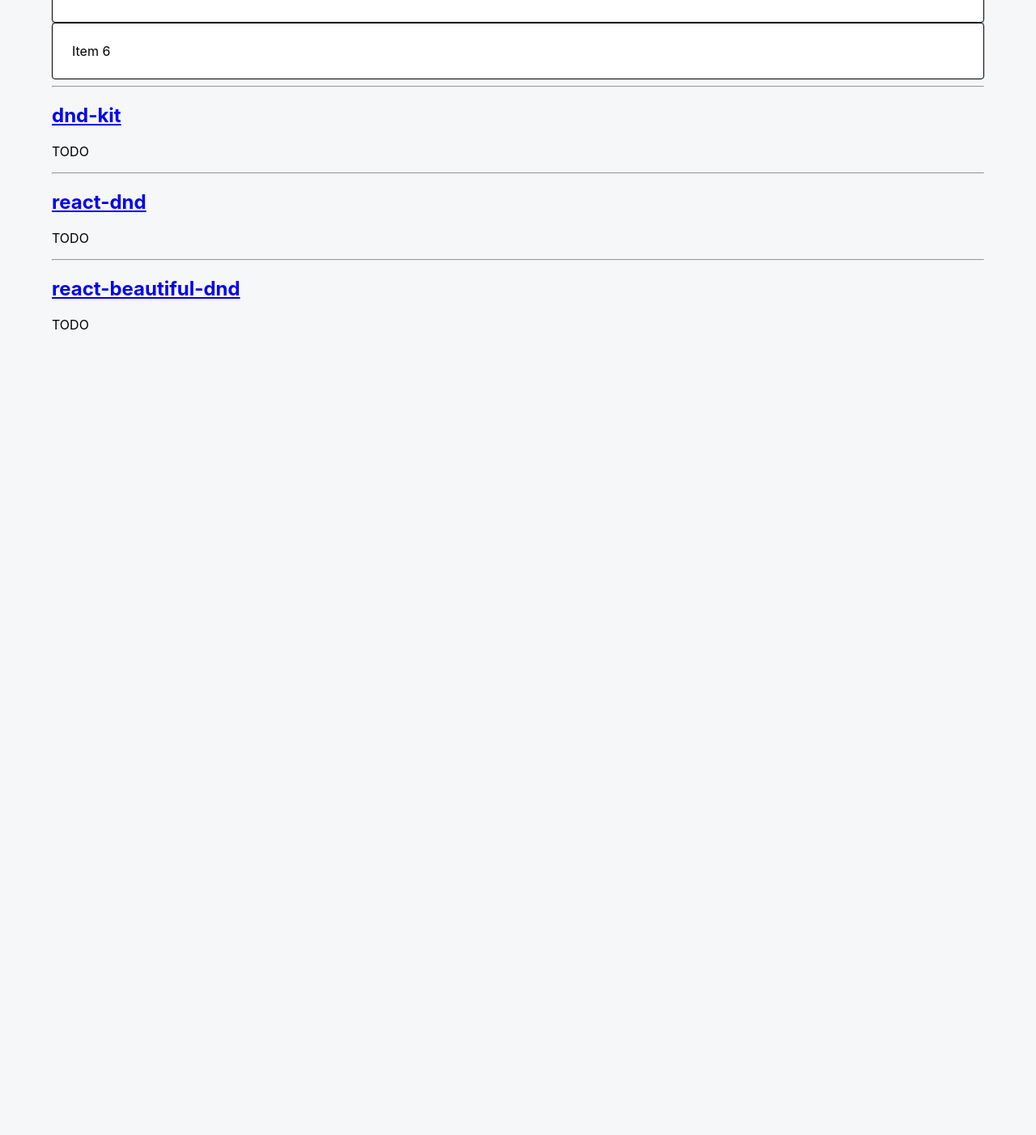
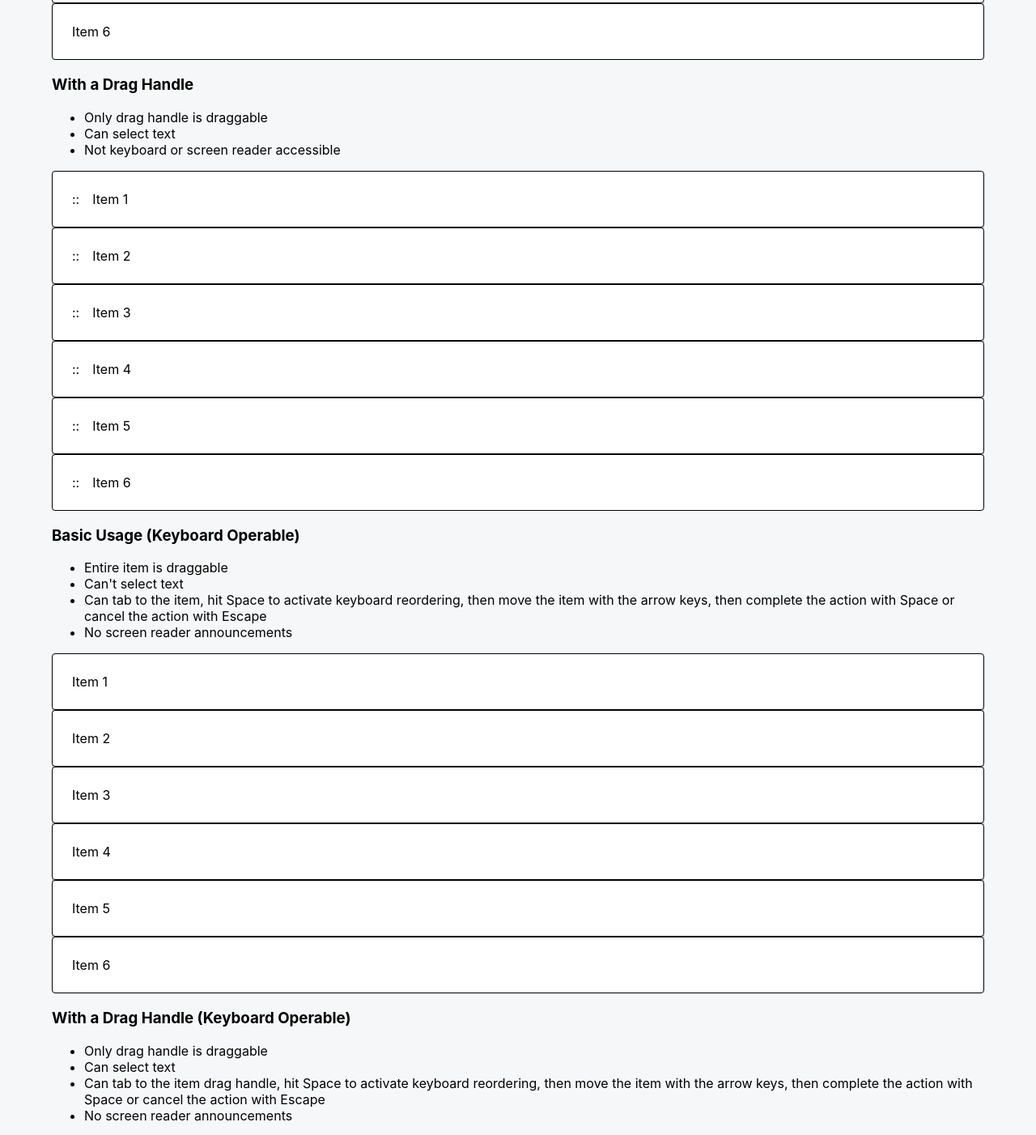
Before and after one commit to thawkin3/accessible-drag-and-drop, a React (Create React App) app: page / in a window 1280 px wide. Shown: the part 680-2082 px from the top of the page at 81% size. Before the commit the page ends 1171 px from the top, so only its background shows below. Built offline with nearby package versions, Linux system fonts and the light colour scheme.

Commit message:
feat: adds react-sortable-hoc demos

```diff
--- a/src/App.css
+++ b/src/App.css
@@ -16,10 +16,14 @@
   flex-direction: row;
   width: 100%;
   align-items: flex-start;
-  justify-content: space-between;
   border: 1px solid #000;
   border-radius: 0.25rem;
   background: #fff;
   padding: 1.5rem;
   color: #000;
 }
+
+.drag-handle {
+  margin-right: 1rem;
+  cursor: pointer;
+}
--- a/src/App.js
+++ b/src/App.js
@@ -1,5 +1,8 @@
 import React from 'react';
-import { ReactSortableHOCDemo } from './components/react-sortable-hoc/ReactSortableHocDemo';
+import { ReactSortableHOCDemo1 } from './components/react-sortable-hoc/ReactSortableHocDemo1';
+import { ReactSortableHOCDemo2 } from './components/react-sortable-hoc/ReactSortableHocDemo2';
+import { ReactSortableHOCDemo3 } from './components/react-sortable-hoc/ReactSortableHocDemo3';
+import { ReactSortableHOCDemo4 } from './components/react-sortable-hoc/ReactSortableHocDemo4';
 import { DndKitDemo } from './components/dnd-kit/DndKitDemo';
 import { ReactDndDemo } from './components/react-dnd/ReactDndDemo';
 import { ReactBeautifulDndDemo } from './components/react-beautiful-dnd/ReactBeautifulDndDemo';
@@ -18,7 +21,10 @@
         react-sortable-hoc
       </a>
     </h2>
-    <ReactSortableHOCDemo />
+    <ReactSortableHOCDemo1 />
+    <ReactSortableHOCDemo2 />
+    <ReactSortableHOCDemo3 />
+    <ReactSortableHOCDemo4 />
     <hr />
     <h2>
       <a
--- /dev/null
+++ b/src/components/react-sortable-hoc/ReactSortableHocDemo1.js
@@ -0,0 +1,44 @@
+import React, { useState } from 'react';
+import { SortableContainer, SortableElement } from 'react-sortable-hoc';
+import { arrayMoveImmutable } from 'array-move';
+
+export const ReactSortableHOCDemo1 = () => {
+  const [items, setItems] = useState([
+    'Item 1',
+    'Item 2',
+    'Item 3',
+    'Item 4',
+    'Item 5',
+    'Item 6',
+  ]);
+
+  const onSortEnd = ({ oldIndex, newIndex }) => {
+    setItems(items => arrayMoveImmutable(items, oldIndex, newIndex));
+  };
+
+  return (
+    <>
+      <h3>Basic Usage</h3>
+      <ul>
+        <li>Entire item is draggable</li>
+        <li>Can't select text</li>
+        <li>Not keyboard or screen reader accessible</li>
+      </ul>
+      <SortableList items={items} onSortEnd={onSortEnd} />
+    </>
+  );
+};
+
+const SortableItem = SortableElement(({ value }) => (
+  <li className="card">{value}</li>
+));
+
+const SortableList = SortableContainer(({ items }) => {
+  return (
+    <ol className="cards-container">
+      {items.map((value, index) => (
+        <SortableItem key={`item-${value}`} index={index} value={value} />
+      ))}
+    </ol>
+  );
+});
--- /dev/null
+++ b/src/components/react-sortable-hoc/ReactSortableHocDemo2.js
@@ -0,0 +1,49 @@
+import React, { useState } from 'react';
+import { SortableContainer, SortableElement, SortableHandle } from 'react-sortable-hoc';
+import { arrayMoveImmutable } from 'array-move';
+
+export const ReactSortableHOCDemo2 = () => {
+  const [items, setItems] = useState([
+    'Item 1',
+    'Item 2',
+    'Item 3',
+    'Item 4',
+    'Item 5',
+    'Item 6',
+  ]);
+
+  const onSortEnd = ({ oldIndex, newIndex }) => {
+    setItems(items => arrayMoveImmutable(items, oldIndex, newIndex));
+  };
+
+  return (
+    <>
+      <h3>With a Drag Handle</h3>
+      <ul>
+        <li>Only drag handle is draggable</li>
+        <li>Can select text</li>
+        <li>Not keyboard or screen reader accessible</li>
+      </ul>
+      <SortableList items={items} onSortEnd={onSortEnd} useDragHandle />
+    </>
+  );
+};
+
+const DragHandle = SortableHandle(() => <span className="drag-handle">::</span>);
+
+const SortableItem = SortableElement(({ value }) => (
+  <li className="card">
+    <DragHandle />
+    {value}
+  </li>
+));
+
+const SortableList = SortableContainer(({ items }) => {
+  return (
+    <ol className="cards-container">
+      {items.map((value, index) => (
+        <SortableItem key={`item-${value}`} index={index} value={value} />
+      ))}
+    </ol>
+  );
+});
--- a/src/components/react-sortable-hoc/ReactSortableHocDemo.js
+++ b/src/components/react-sortable-hoc/ReactSortableHocDemo3.js
@@ -2,7 +2,7 @@
 import { SortableContainer, SortableElement } from 'react-sortable-hoc';
 import { arrayMoveImmutable } from 'array-move';
 
-export const ReactSortableHOCDemo = () => {
+export const ReactSortableHOCDemo3 = () => {
   const [items, setItems] = useState([
     'Item 1',
     'Item 2',
@@ -18,11 +18,12 @@
 
   return (
     <>
-      <h3>Basic Usage</h3>
-      <h4>Problems</h4>
+      <h3>Basic Usage (Keyboard Operable)</h3>
       <ul>
+        <li>Entire item is draggable</li>
         <li>Can't select text</li>
-        <li>Not keyboard or screen reader accessible</li>
+        <li>Can tab to the item, hit Space to activate keyboard reordering, then move the item with the arrow keys, then complete the action with Space or cancel the action with Escape</li>
+        <li>No screen reader announcements</li>
       </ul>
       <SortableList items={items} onSortEnd={onSortEnd} />
     </>
@@ -30,7 +31,7 @@
 };
 
 const SortableItem = SortableElement(({ value }) => (
-  <li className="card">{value}</li>
+  <li className="card" tabIndex={0}>{value}</li>
 ));
 
 const SortableList = SortableContainer(({ items }) => {
--- /dev/null
+++ b/src/components/react-sortable-hoc/ReactSortableHocDemo4.js
@@ -0,0 +1,50 @@
+import React, { useState } from 'react';
+import { SortableContainer, SortableElement, SortableHandle } from 'react-sortable-hoc';
+import { arrayMoveImmutable } from 'array-move';
+
+export const ReactSortableHOCDemo4 = () => {
+  const [items, setItems] = useState([
+    'Item 1',
+    'Item 2',
+    'Item 3',
+    'Item 4',
+    'Item 5',
+    'Item 6',
+  ]);
+
+  const onSortEnd = ({ oldIndex, newIndex }) => {
+    setItems(items => arrayMoveImmutable(items, oldIndex, newIndex));
+  };
+
+  return (
+    <>
+      <h3>With a Drag Handle (Keyboard Operable)</h3>
+      <ul>
+        <li>Only drag handle is draggable</li>
+        <li>Can select text</li>
+        <li>Can tab to the item drag handle, hit Space to activate keyboard reordering, then move the item with the arrow keys, then complete the action with Space or cancel the action with Escape</li>
+        <li>No screen reader announcements</li>
+      </ul>
+      <SortableList items={items} onSortEnd={onSortEnd} useDragHandle />
+    </>
+  );
+};
+
+const DragHandle = SortableHandle(() => <span className="drag-handle" tabIndex={0}>::</span>);
+
+const SortableItem = SortableElement(({ value }) => (
+  <li className="card">
+    <DragHandle />
+    {value}
+  </li>
+));
+
+const SortableList = SortableContainer(({ items }) => {
+  return (
+    <ol className="cards-container">
+      {items.map((value, index) => (
+        <SortableItem key={`item-${value}`} index={index} value={value} />
+      ))}
+    </ol>
+  );
+});
```
